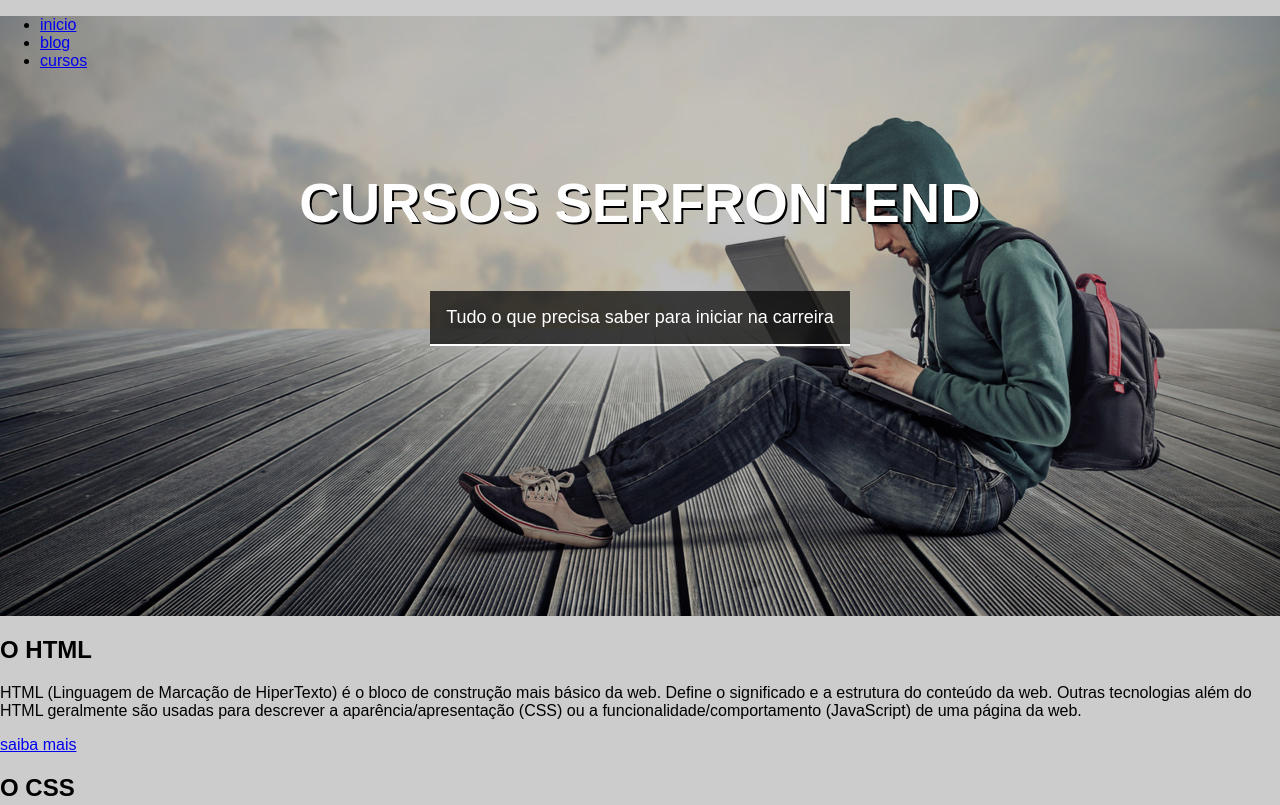
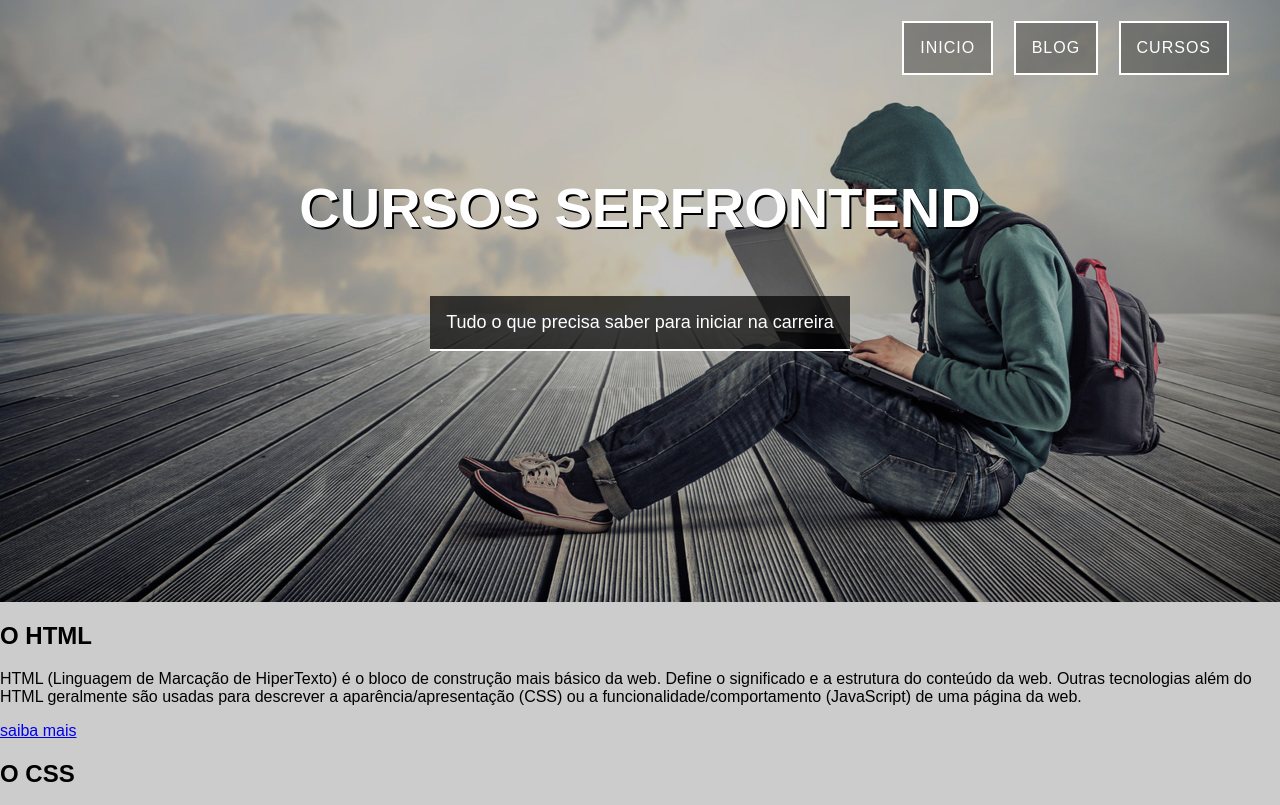
Before and after one commit to Feliperossss/html-css-project, a plain HTML site: page index.html in a window 1280 px wide. Shown: the top 805 px of the page. Drawn offline with Linux system fonts and the light colour scheme.

Commit message:
css navigation

```diff
--- a/style/estilo.css
+++ b/style/estilo.css
@@ -10,6 +10,8 @@
     height: 600px;
     background-size: cover;
     background-position: right center;
+    padding: 1px;
+
 }
 
 
@@ -33,3 +35,31 @@
     padding: 16px;
     border-bottom: 2px solid;
 }
+
+.hero nav ul{
+    margin: 20px 50px 0 0;
+    text-align: right;
+}
+
+.hero nav li{
+    display: inline-block;
+    list-style-type:none;
+    border: 1px solid white;
+    margin-left: 16px;
+}
+
+.hero nav a{
+    background-color: rgba(0, 0, 0, 0.3);
+    padding: 16px;
+    display: block;
+    color: white;
+    border: 1px solid;
+    text-decoration: none;
+    text-transform: uppercase;
+    letter-spacing: 1px;
+}
+
+.hero nav a:hover{
+     background-color: rgba(0, 0, 0, 0.6);
+
+}
```
